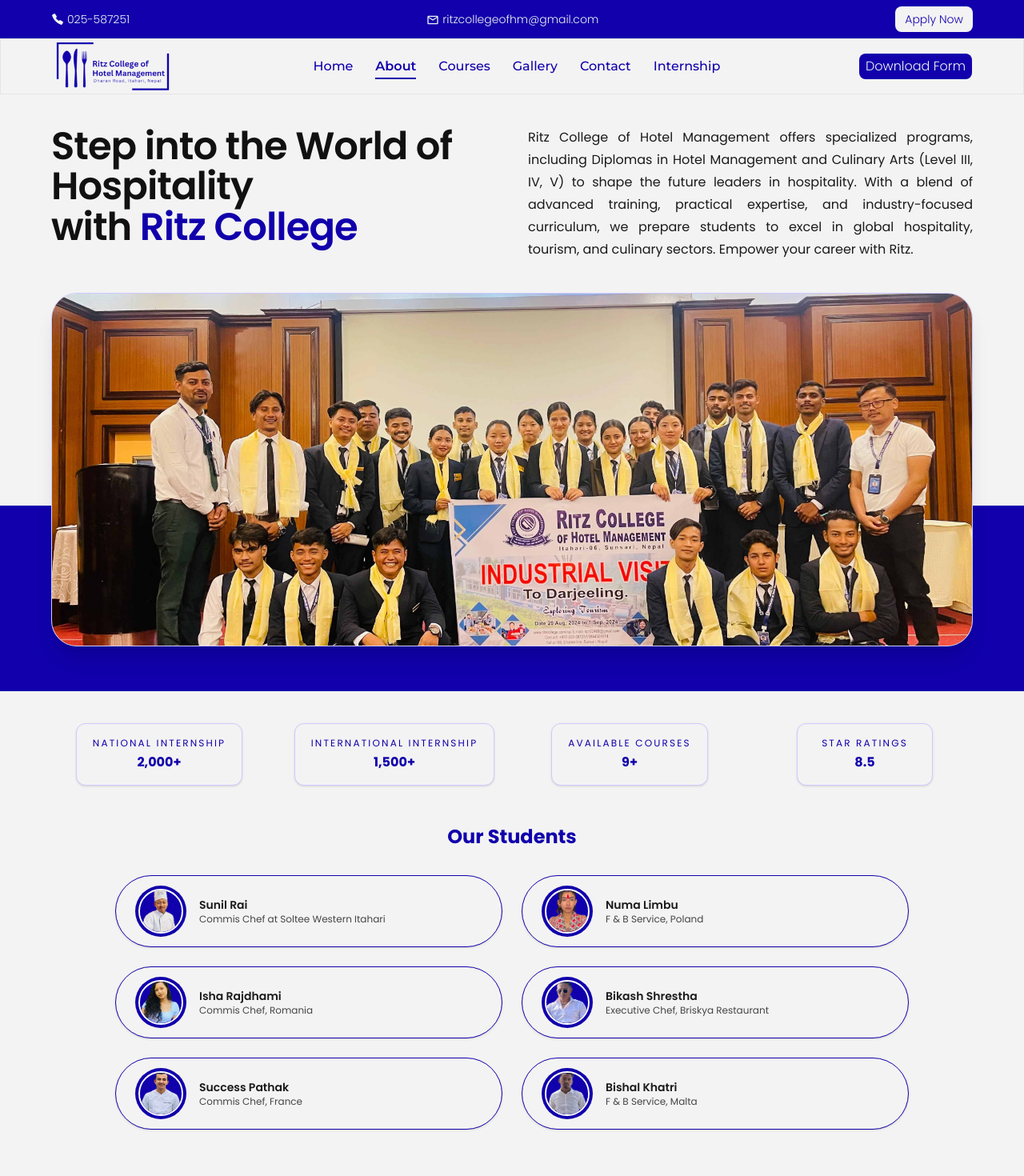
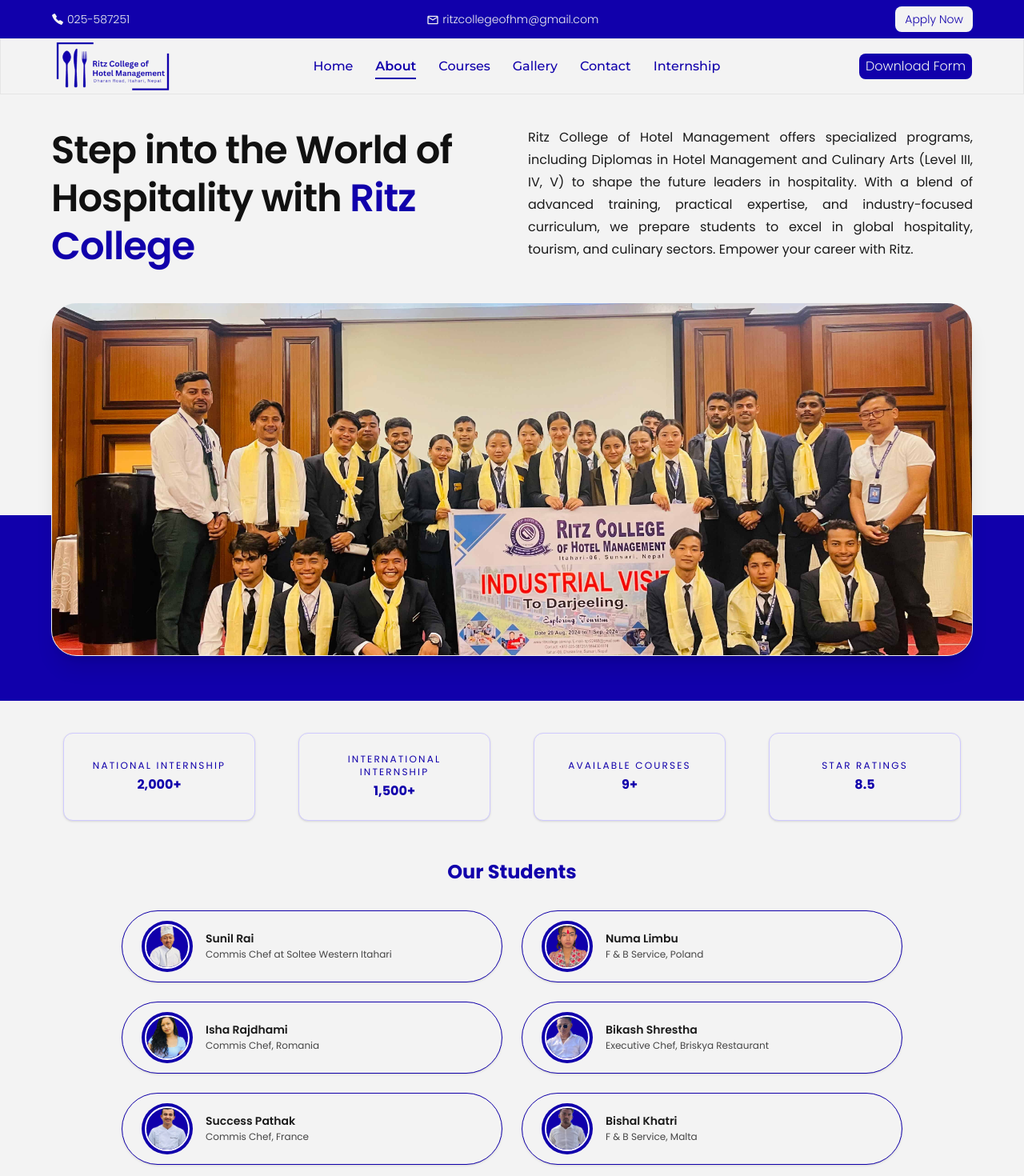
Before and after one commit to Sups11996/Ritz-College-Clone, a React (Vite) app: page /about in a window 1280 px wide. Shown: the top 1470 px of the page at 80% size. Built offline with nearby package versions, Linux system fonts and the light colour scheme.

Commit message:
layout: changed layout for about us page

```diff
--- a/src/components/about-us/Aboutus.tsx
+++ b/src/components/about-us/Aboutus.tsx
@@ -67,11 +67,10 @@ const Aboutus: React.FC = () => {
     <section className="w-full overflow-hidden bg-[#f3f3f3] text-[#1a1a1a]">
       <div className="w-full mx-auto px-6 md:px-12 lg:px-16 py-8 lg:py-10">
         <div className="grid grid-cols-1 lg:grid-cols-2 gap-6 lg:gap-10 items-start">
-          <div className="max-w-150">
-            <h1 className="text-2xl md:text-[2.5rem] lg:text-[3rem] font-semibold leading-[1.05] tracking-[-0.02em] text-[#111111]">
-              <span className="block">Step into the World of Hospitality</span>
-              <span className="block">
-                with <a
+          <div className="w-full">
+            <h1 className="text-2xl md:text-[2.5rem] lg:text-[3rem] font-semibold leading-tight tracking-[-0.02em] text-[#111111]">
+              Step into the World of Hospitality with{" "}
+              <a
                 href="https://ritzcollegeofhm.com.np/"
                 target="_blank"
                 rel="noreferrer"
@@ -79,12 +78,11 @@ const Aboutus: React.FC = () => {
               >
                 Ritz College
               </a>
-              </span>
             </h1>
           </div>
 
-          <div className="lg:pt-0">
-            <p className="text-sm md:text-base text-[#1a1a1a] leading-7 max-w-140 text-justify">
+          <div className="lg:pt-0 w-full">
+            <p className="text-sm md:text-base text-[#1a1a1a] leading-7 text-justify w-full">
               Ritz College of Hotel Management offers specialized programs,
               including Diplomas in Hotel Management and Culinary Arts (Level
               III, IV, V) to shape the future leaders in hospitality. With a
@@ -99,7 +97,7 @@ const Aboutus: React.FC = () => {
 
       <div className="relative w-full">
         <div className="relative w-full mx-auto px-6 md:px-12 lg:px-16">
-          <div className="relative z-5 mx-auto overflow-hidden rounded-4xl border border-[#cfcaff] bg-[#f3f3f3] shadow-xl" style={{ marginBottom: '-12.5rem' }}>
+          <div className="relative z-5 mx-auto overflow-hidden rounded-4xl border border-[#f3f3f3] bg-[#f3f3f3] shadow-xl" style={{ marginBottom: '-12.5rem' }}>
             <img
               src={studentImg}
               alt="Ritz College"
@@ -116,7 +114,7 @@ const Aboutus: React.FC = () => {
             {stats.map((stat) => (
               <div
                 key={stat.label}
-                className="min-w-42.5 rounded-xl border border-[#cfcaff] bg-[#f3f3f3] px-5 py-4 text-center shadow-sm transition hover:border-[#1300b9]"
+                className="w-full max-w-[240px] h-[110px] rounded-xl border border-[#cfcaff] bg-[#f3f3f3] px-5 py-4 text-center shadow-sm transition hover:border-[#1300b9] flex flex-col items-center justify-center"
               >
                 <div className="mb-1 text-xs lapl:text-[15px] uppercase tracking-[0.18em] text-[#1100AB]">
                   {stat.label}
@@ -129,30 +127,30 @@ const Aboutus: React.FC = () => {
           </div>
         </div>
 
-        <div className="max-w-5xl mx-auto px-4 mt-12">
-          <h2 className="text-center text-2xl lapl:text-3xl font-bold text-[#1100AB] mb-8">
+        <div className="w-full mx-auto mt-12">
+          <h2 className="text-center text-2xl lapl:text-3xl font-bold text-[#1100AB] mb-8 px-6 md:px-12 lg:px-16">
             Our Students
           </h2>
 
-          <div className="grid grid-cols-1 lg:grid-cols-2 gap-6 lapl:gap-7">
+          <div className="grid grid-cols-1 sm:grid-cols-2 gap-6 lapl:gap-7 max-w-md sm:max-w-5xl mx-auto px-6">
             {students.map((student) => (
               <div
                 key={student.name}
-                className="mx-auto flex w-full max-w-140 lapl:max-w-150 items-center justify-between gap-4 rounded-full border border-[#1100AB] bg-[#f3f3f3] px-6 py-3 lapl:py-3.5 shadow-sm transition duration-500 hover:shadow-lg"
+                className="flex w-full items-center rounded-full border border-[#1100AB] bg-[#f3f3f3] px-4 md:px-6 py-3 lapl:py-3.5 shadow-sm transition duration-500 hover:shadow-lg overflow-hidden"
               >
-                <div className="flex items-center gap-4">
-                  <div className="relative h-16 w-16 lapl:h-18 lapl:w-18 rounded-full bg-[#1100AB] p-1">
+                <div className="flex items-center gap-3 md:gap-4 w-full">
+                  <div className="relative h-14 w-14 md:h-16 md:w-16 lapl:h-18 lapl:w-18 rounded-full bg-[#1100AB] p-1 shrink-0">
                     <img
                       src={student.image}
                       alt={student.name}
                       className="h-full w-full rounded-full object-cover border-2 border-white"
                     />
                   </div>
-                  <div className="min-w-0">
-                    <h3 className="truncate text-sm lapl:text-[0.9375rem] font-semibold text-[#1a1a1a]">
+                  <div className="flex-1 min-w-0 pr-2">
+                    <h3 className="text-sm lapl:text-[0.9375rem] font-semibold text-[#1a1a1a] leading-snug">
                       {student.name}
                     </h3>
-                    <p className="truncate text-xs lapl:text-[0.8125rem] text-[#1a1a1a] opacity-80">
+                    <p className="text-xs lapl:text-[0.8125rem] text-[#1a1a1a] opacity-80 leading-relaxed">
                       {student.role}
                     </p>
                   </div>
```
Also changed, not shown: 1 other file (tests, documents, lock files or other folders). Lines whose indentation alone changed are shown as unchanged.
